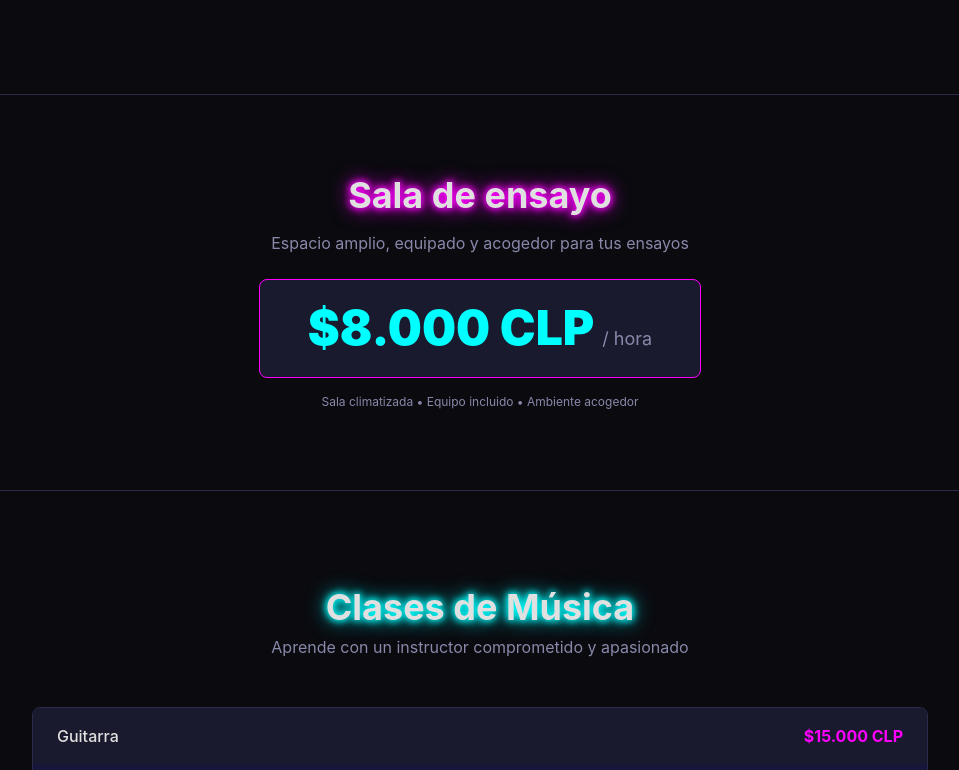
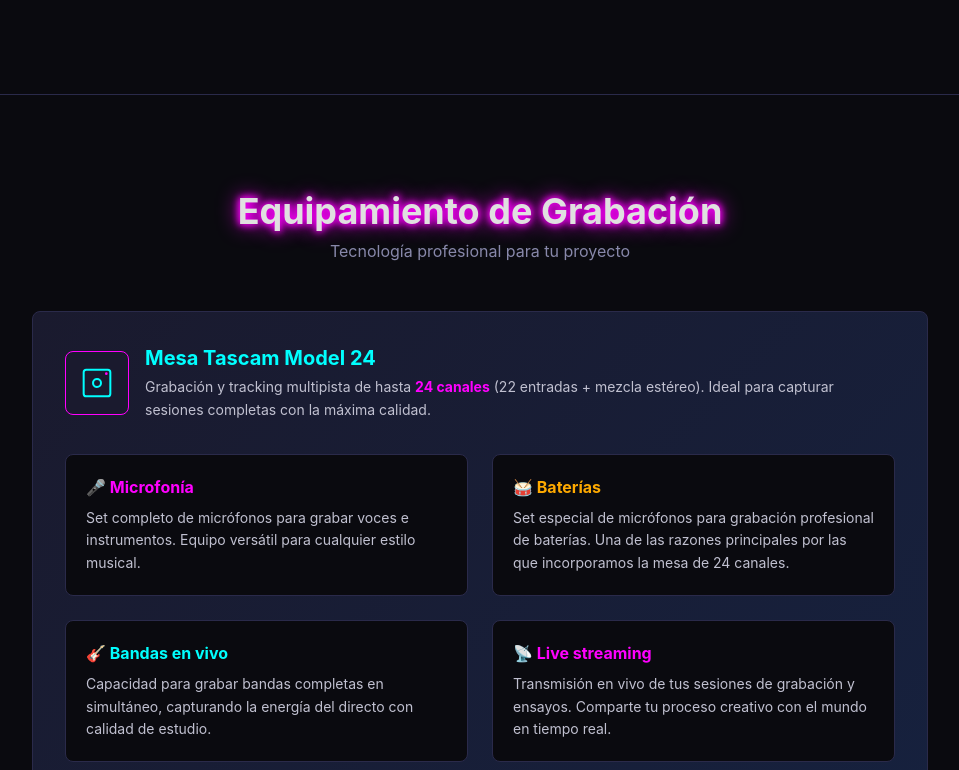
Before and after one commit to superdandi/vizcoso, a Next.js app: page /vizcoso/ in a window 1280 px wide. Shown: the part 1410-2180 px from the top of the page, without its empty margins (160-1119 px from the left). Built offline with nearby package versions, Linux system fonts and the light colour scheme.

Commit message:
Add Equipamiento section + amenities in SalaEnsayo

```diff
--- a/src/app/page.tsx
+++ b/src/app/page.tsx
@@ -1,6 +1,7 @@
 import Navbar from "@/components/Navbar";
 import Hero from "@/components/Hero";
 import Servicios from "@/components/Servicios";
+import Equipamiento from "@/components/Equipamiento";
 import SalaEnsayo from "@/components/SalaEnsayo";
 import Clases from "@/components/Clases";
 import VideoProduccion from "@/components/VideoProduccion";
@@ -17,6 +18,7 @@
       <main>
         <Hero />
         <Servicios />
+        <Equipamiento />
         <SalaEnsayo />
         <Clases />
         <VideoProduccion />
--- /dev/null
+++ b/src/components/Equipamiento.tsx
@@ -0,0 +1,71 @@
+export default function Equipamiento() {
+  return (
+    <section id="equipamiento" className="border-y border-[#2a2a4a] px-4 py-24">
+      <div className="mx-auto max-w-4xl">
+        <h2 className="glow-magenta mb-2 text-center text-3xl font-bold sm:text-4xl">
+          Equipamiento de Grabación
+        </h2>
+        <p className="mb-12 text-center text-[#8888aa]">
+          Tecnología profesional para tu proyecto
+        </p>
+
+        <div className="card-cyber rounded-lg p-8">
+          <div className="mb-8 flex flex-col items-center gap-4 sm:flex-row">
+            <div className="flex h-16 w-16 shrink-0 items-center justify-center rounded-lg border border-[#ff00ff] bg-[#1a1a2e]">
+              <svg width="32" height="32" viewBox="0 0 24 24" fill="none" stroke="#00ffff" strokeWidth="1.5" strokeLinecap="round" strokeLinejoin="round">
+                <rect x="2" y="2" width="20" height="20" rx="2" ry="2" />
+                <circle cx="12" cy="12" r="3" />
+                <circle cx="19" cy="5" r="1" fill="#ff00ff" stroke="none" />
+              </svg>
+            </div>
+            <div>
+              <h3 className="text-xl font-bold text-[#00ffff]">
+                Mesa Tascam Model 24
+              </h3>
+              <p className="mt-1 text-sm leading-relaxed text-[#c0c0d0]">
+                Grabación y tracking multipista de hasta <strong className="text-[#ff00ff]">24 canales</strong>{" "}
+                (22 entradas + mezcla estéreo). Ideal para capturar sesiones completas
+                con la máxima calidad.
+              </p>
+            </div>
+          </div>
+
+          <div className="mb-8 grid gap-6 sm:grid-cols-2">
+            <div className="rounded-lg border border-[#2a2a4a] bg-[#0a0a0f] p-5">
+              <h4 className="mb-2 font-bold text-[#ff00ff]">🎤 Microfonía</h4>
+              <p className="text-sm leading-relaxed text-[#c0c0d0]">
+                Set completo de micrófonos para grabar voces e instrumentos.
+                Equipo versátil para cualquier estilo musical.
+              </p>
+            </div>
+
+            <div className="rounded-lg border border-[#2a2a4a] bg-[#0a0a0f] p-5">
+              <h4 className="mb-2 font-bold text-[#ffaa00]">🥁 Baterías</h4>
+              <p className="text-sm leading-relaxed text-[#c0c0d0]">
+                Set especial de micrófonos para grabación profesional de baterías.
+                Una de las razones principales por las que incorporamos la mesa
+                de 24 canales.
+              </p>
+            </div>
+
+            <div className="rounded-lg border border-[#2a2a4a] bg-[#0a0a0f] p-5">
+              <h4 className="mb-2 font-bold text-[#00ffff]">🎸 Bandas en vivo</h4>
+              <p className="text-sm leading-relaxed text-[#c0c0d0]">
+                Capacidad para grabar bandas completas en simultáneo,
+                capturando la energía del directo con calidad de estudio.
+              </p>
+            </div>
+
+            <div className="rounded-lg border border-[#2a2a4a] bg-[#0a0a0f] p-5">
+              <h4 className="mb-2 font-bold text-[#ff00ff]">📡 Live streaming</h4>
+              <p className="text-sm leading-relaxed text-[#c0c0d0]">
+                Transmisión en vivo de tus sesiones de grabación y ensayos.
+                Comparte tu proceso creativo con el mundo en tiempo real.
+              </p>
+            </div>
+          </div>
+        </div>
+      </div>
+    </section>
+  );
+}
--- a/src/components/Navbar.tsx
+++ b/src/components/Navbar.tsx
@@ -4,6 +4,7 @@
 
 const sections = [
   { id: "servicios", label: "Servicios" },
+  { id: "equipamiento", label: "Equipamiento" },
   { id: "clases", label: "Clases" },
   { id: "video", label: "Video" },
   { id: "reviews", label: "Reviews" },
--- a/src/components/SalaEnsayo.tsx
+++ b/src/components/SalaEnsayo.tsx
@@ -1,4 +1,16 @@
 import { salaEnsayo } from "@/data/services";
+
+const amenities = [
+  { icon: "🅿️", label: "Estacionamiento privado" },
+  { icon: "🚪", label: "Lobby" },
+  { icon: "📶", label: "WIFI" },
+  { icon: "❄️", label: "AA" },
+  { icon: "📺", label: "SMART TV" },
+  { icon: "🍳", label: "Cocina" },
+  { icon: "🚿", label: "Baño privado" },
+  { icon: "💧", label: "Agua" },
+  { icon: "☕", label: "Café & Té" },
+];
 
 export default function SalaEnsayo() {
   return (
@@ -18,8 +30,26 @@
             {salaEnsayo.unit}
           </span>
         </div>
-        <p className="mt-4 text-xs text-[#8888aa]">
-          Sala climatizada &bull; Equipo incluido &bull; Ambiente acogedor
+
+        <div className="mt-10">
+          <h3 className="mb-6 text-sm font-bold uppercase tracking-[0.2em] text-[#ffaa00]">
+            Amenidades
+          </h3>
+          <div className="mx-auto grid max-w-2xl grid-cols-3 gap-3 sm:gap-4">
+            {amenities.map((a) => (
+              <div
+                key={a.label}
+                className="flex flex-col items-center gap-1 rounded-lg border border-[#2a2a4a] bg-[#0a0a0f]/50 px-2 py-3 transition-colors hover:border-[#ff00ff]/50"
+              >
+                <span className="text-xl">{a.icon}</span>
+                <span className="text-xs text-[#8888aa]">{a.label}</span>
+              </div>
+            ))}
+          </div>
+        </div>
+
+        <p className="mt-8 text-xs text-[#555]">
+          Climatizado &bull; Equipo incluido &bull; Ambiente acogedor
         </p>
       </div>
     </section>
```
